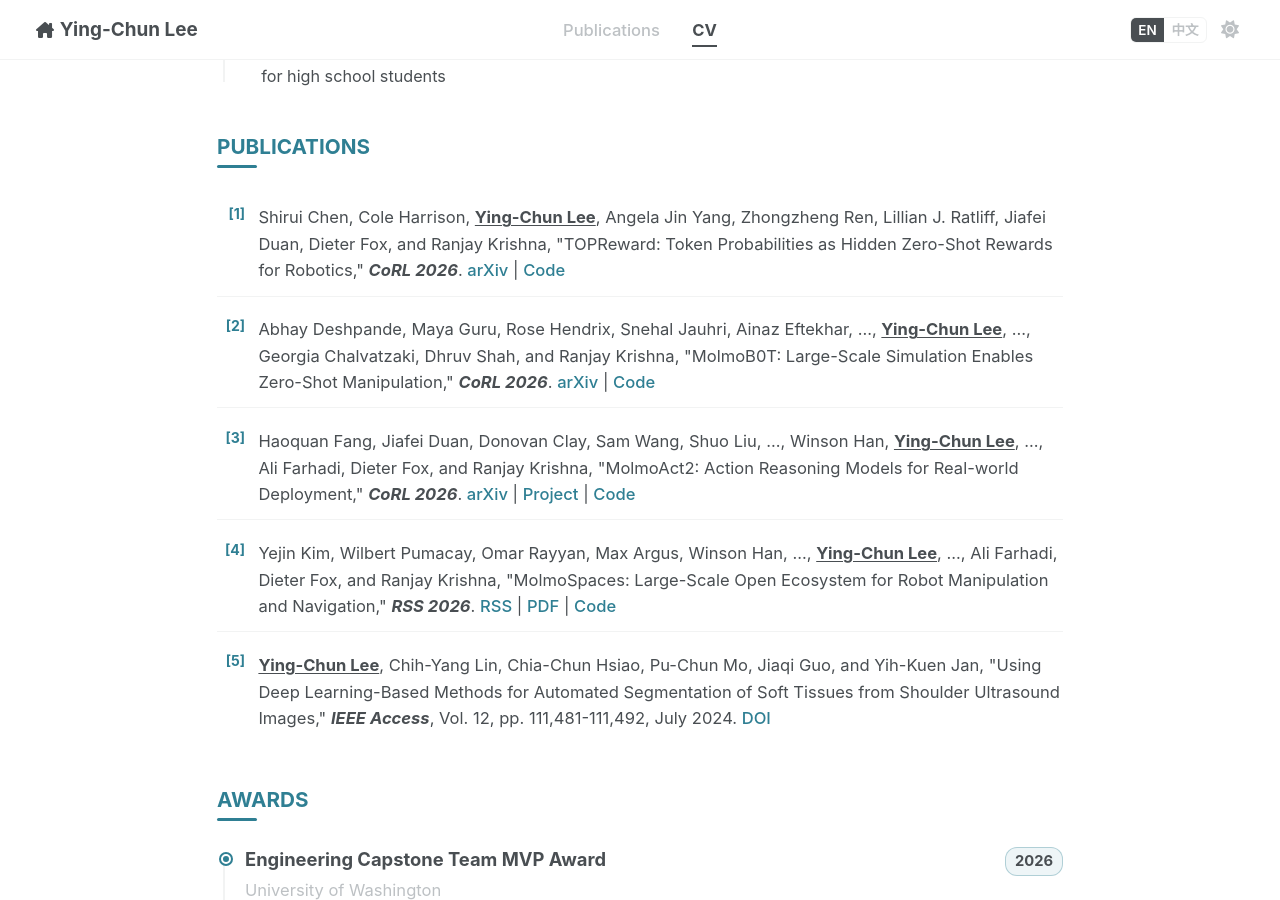
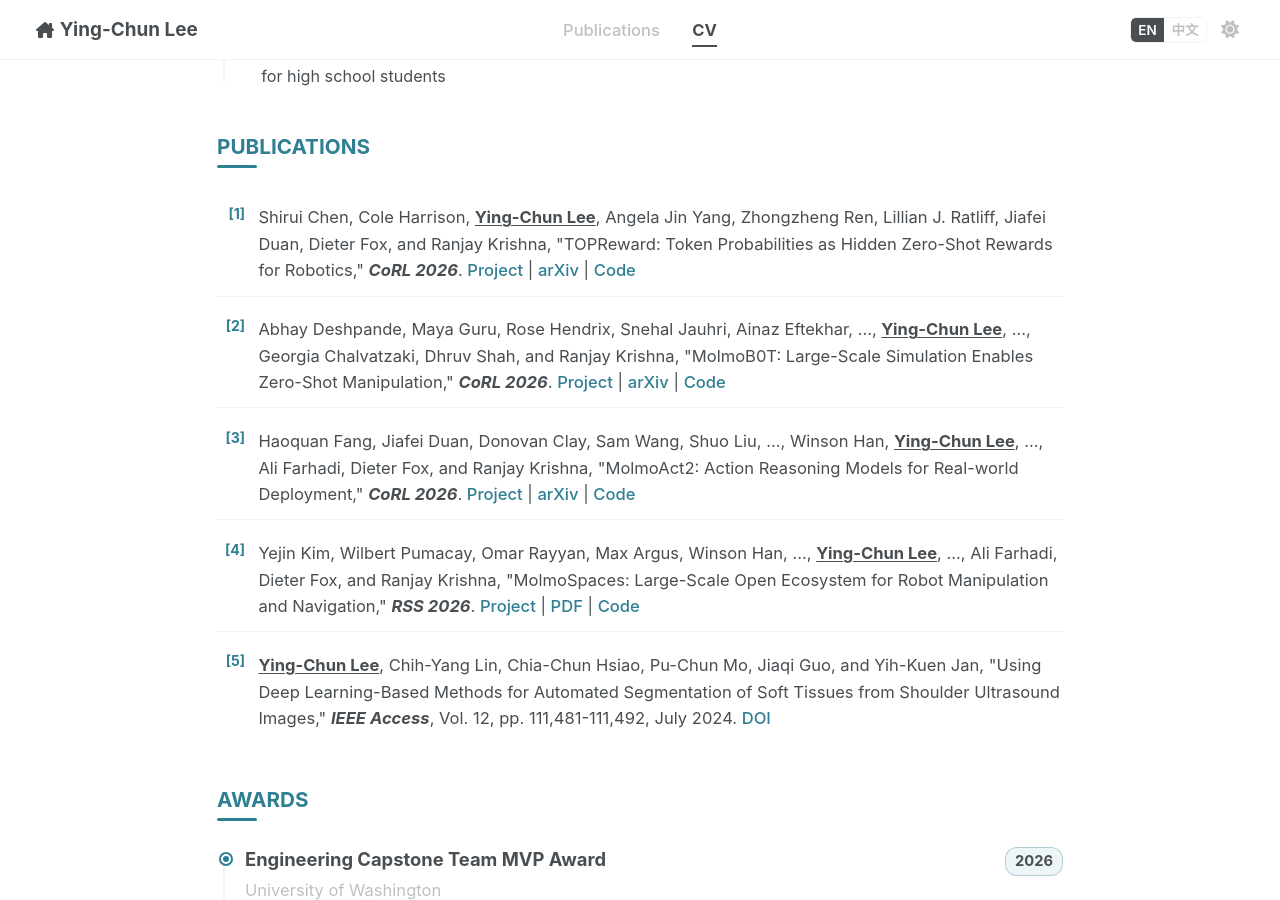
Before and after one commit to thomas0829/thomas0829.github.io, a Jekyll site: the page built from _pages/cv.md, in a window 1280 px wide and 900 px high, scrolled down 3605 px. Built offline with Jekyll 4.4.1, drawn with Linux system fonts in a browser that asks for light colours; a script that is not in the unit is left out.

Commit message:
Standardize publication project links

```diff
--- a/_pages/cv.md
+++ b/_pages/cv.md
@@ -208,16 +208,16 @@ redirect_from:
   <h2>Publications</h2>
   <ol class="cv-pub-list">
     <li>
-      Shirui Chen, Cole Harrison, <span class="pub-me">Ying-Chun Lee</span>, Angela Jin Yang, Zhongzheng Ren, Lillian J. Ratliff, Jiafei Duan, Dieter Fox, and Ranjay Krishna, "TOPReward: Token Probabilities as Hidden Zero-Shot Rewards for Robotics," <em class="pub-venue--published">CoRL 2026</em>. <a href="https://arxiv.org/abs/2602.19313">arXiv</a> | <a href="https://github.com/TOPReward/TOPReward">Code</a>
+      Shirui Chen, Cole Harrison, <span class="pub-me">Ying-Chun Lee</span>, Angela Jin Yang, Zhongzheng Ren, Lillian J. Ratliff, Jiafei Duan, Dieter Fox, and Ranjay Krishna, "TOPReward: Token Probabilities as Hidden Zero-Shot Rewards for Robotics," <em class="pub-venue--published">CoRL 2026</em>. <a href="https://topreward.github.io/webpage/">Project</a> | <a href="https://arxiv.org/abs/2602.19313">arXiv</a> | <a href="https://github.com/TOPReward/TOPReward">Code</a>
     </li>
     <li>
-      Abhay Deshpande, Maya Guru, Rose Hendrix, Snehal Jauhri, Ainaz Eftekhar, ..., <span class="pub-me">Ying-Chun Lee</span>, ..., Georgia Chalvatzaki, Dhruv Shah, and Ranjay Krishna, "MolmoB0T: Large-Scale Simulation Enables Zero-Shot Manipulation," <em class="pub-venue--published">CoRL 2026</em>. <a href="https://arxiv.org/abs/2603.16861">arXiv</a> | <a href="https://github.com/allenai/MolmoBot">Code</a>
+      Abhay Deshpande, Maya Guru, Rose Hendrix, Snehal Jauhri, Ainaz Eftekhar, ..., <span class="pub-me">Ying-Chun Lee</span>, ..., Georgia Chalvatzaki, Dhruv Shah, and Ranjay Krishna, "MolmoB0T: Large-Scale Simulation Enables Zero-Shot Manipulation," <em class="pub-venue--published">CoRL 2026</em>. <a href="https://allenai.github.io/MolmoBot/">Project</a> | <a href="https://arxiv.org/abs/2603.16861">arXiv</a> | <a href="https://github.com/allenai/MolmoBot">Code</a>
     </li>
     <li>
-      Haoquan Fang, Jiafei Duan, Donovan Clay, Sam Wang, Shuo Liu, ..., Winson Han, <span class="pub-me">Ying-Chun Lee</span>, ..., Ali Farhadi, Dieter Fox, and Ranjay Krishna, "MolmoAct2: Action Reasoning Models for Real-world Deployment," <em class="pub-venue--published">CoRL 2026</em>. <a href="https://arxiv.org/abs/2605.02881">arXiv</a> | <a href="https://allenai.org/blog/molmoact2">Project</a> | <a href="https://github.com/allenai/molmoact2">Code</a>
+      Haoquan Fang, Jiafei Duan, Donovan Clay, Sam Wang, Shuo Liu, ..., Winson Han, <span class="pub-me">Ying-Chun Lee</span>, ..., Ali Farhadi, Dieter Fox, and Ranjay Krishna, "MolmoAct2: Action Reasoning Models for Real-world Deployment," <em class="pub-venue--published">CoRL 2026</em>. <a href="https://allenai.org/blog/molmoact2">Project</a> | <a href="https://arxiv.org/abs/2605.02881">arXiv</a> | <a href="https://github.com/allenai/molmoact2">Code</a>
     </li>
     <li>
-      Yejin Kim, Wilbert Pumacay, Omar Rayyan, Max Argus, Winson Han, ..., <span class="pub-me">Ying-Chun Lee</span>, ..., Ali Farhadi, Dieter Fox, and Ranjay Krishna, "MolmoSpaces: Large-Scale Open Ecosystem for Robot Manipulation and Navigation," <em class="pub-venue--published">RSS 2026</em>. <a href="https://roboticsconference.org/program/papers/91/">RSS</a> | <a href="https://www.roboticsproceedings.org/rss22/p091.pdf">PDF</a> | <a href="https://github.com/allenai/molmospaces">Code</a>
+      Yejin Kim, Wilbert Pumacay, Omar Rayyan, Max Argus, Winson Han, ..., <span class="pub-me">Ying-Chun Lee</span>, ..., Ali Farhadi, Dieter Fox, and Ranjay Krishna, "MolmoSpaces: Large-Scale Open Ecosystem for Robot Manipulation and Navigation," <em class="pub-venue--published">RSS 2026</em>. <a href="https://allenai.org/blog/molmospaces">Project</a> | <a href="https://www.roboticsproceedings.org/rss22/p091.pdf">PDF</a> | <a href="https://github.com/allenai/molmospaces">Code</a>
     </li>
     <li>
       <span class="pub-me">Ying-Chun Lee</span>, Chih-Yang Lin, Chia-Chun Hsiao, Pu-Chun Mo, Jiaqi Guo, and Yih-Kuen Jan, "Using Deep Learning-Based Methods for Automated Segmentation of Soft Tissues from Shoulder Ultrasound Images," <em class="pub-venue--published">IEEE Access</em>, Vol. 12, pp. 111,481-111,492, July 2024. <a href="https://doi.org/10.1109/ACCESS.2024.3432691">DOI</a>
--- a/_pages/publications.html
+++ b/_pages/publications.html
@@ -66,7 +66,6 @@ lang_url: /zh/publications/
     <div class="pub-page__venue"><span class="pub-page__badge">RSS 2026</span> Robotics: Science and Systems, July 2026</div>
     <div class="pub-page__links">
       <a href="https://allenai.org/blog/molmospaces"><i class="fas fa-globe"></i> Project</a>
-      <a href="https://roboticsconference.org/program/papers/91/"><i class="fas fa-book-open"></i> RSS Page</a>
       <a href="https://www.roboticsproceedings.org/rss22/p091.pdf"><i class="fas fa-file-pdf"></i> PDF</a>
       <a href="https://github.com/allenai/molmospaces"><i class="fab fa-github"></i> Code</a>
     </div>
--- a/_pages/zh/publications.html
+++ b/_pages/zh/publications.html
@@ -66,7 +66,6 @@ lang_url: /publications/
     <div class="pub-page__venue"><span class="pub-page__badge">RSS 2026</span> Robotics: Science and Systems，2026 年 7 月</div>
     <div class="pub-page__links">
       <a href="https://allenai.org/blog/molmospaces"><i class="fas fa-globe"></i> 專案頁面</a>
-      <a href="https://roboticsconference.org/program/papers/91/"><i class="fas fa-book-open"></i> RSS 論文頁</a>
       <a href="https://www.roboticsproceedings.org/rss22/p091.pdf"><i class="fas fa-file-pdf"></i> PDF</a>
       <a href="https://github.com/allenai/molmospaces"><i class="fab fa-github"></i> 程式碼</a>
     </div>
```
Also changed, not shown: _pages/zh/cv.md (+4 -4 lines).
